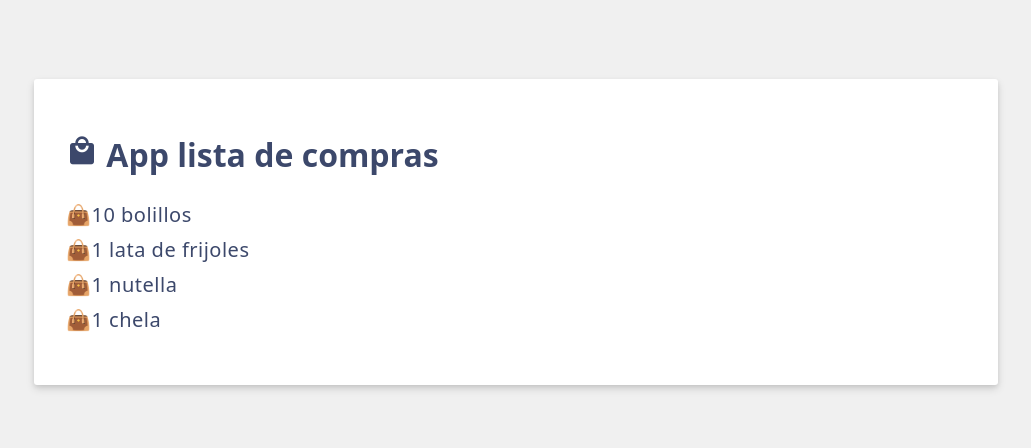
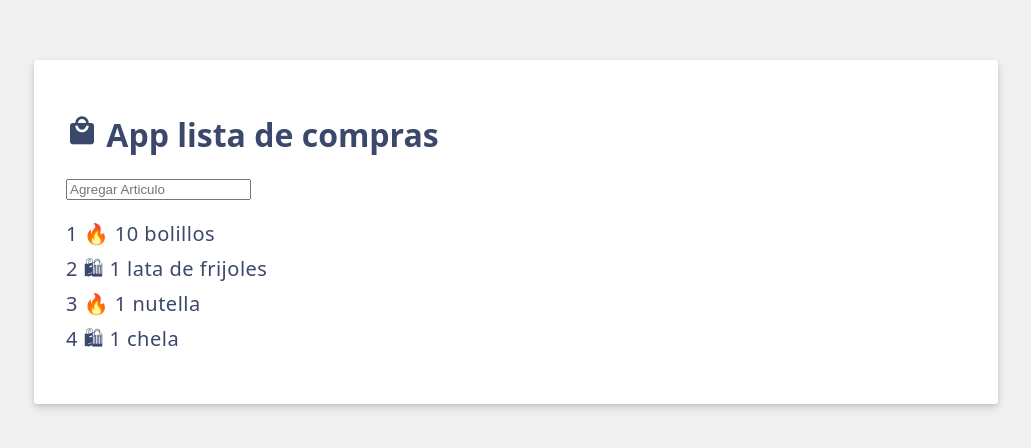
Before and after one commit to joselyn210596/DADM-2024B, a Vue app: page / in a window 1280 px wide. Shown: the part 168-616 px from the top of the page, without its empty margins (124-1155 px from the left). Built offline with nearby package versions, Linux system fonts and the light colour scheme.

Commit message:
⭐FEAT: App. vue Add an input text

```diff
--- a/src/App.vue
+++ b/src/App.vue
@@ -8,6 +8,7 @@ const items = ref([
     {id:'3', label: '1 chela'}
 
 ]);
+const newItem =ref('');
 </script>
 
 <template>
@@ -15,8 +16,9 @@ const items = ref([
     <i class="material-icons shopping-cart-icon">local_mall </i>
     {{ header }}
 </h1>
+<input v-model="newItem" type="text"placeholder="Agregar Articulo">{{ newItem }}
 <ul>
- <li v-for="item in items" :key="item.id"> 👜{{ item.label }}</li>
+ <li v-for="(item, i) in items" :key="item.id"> {{ i+1 }} {{ i%2==0?'🔥':'🛍' }} {{ item.label }}</li>
 </ul>
 </template>
 
```
